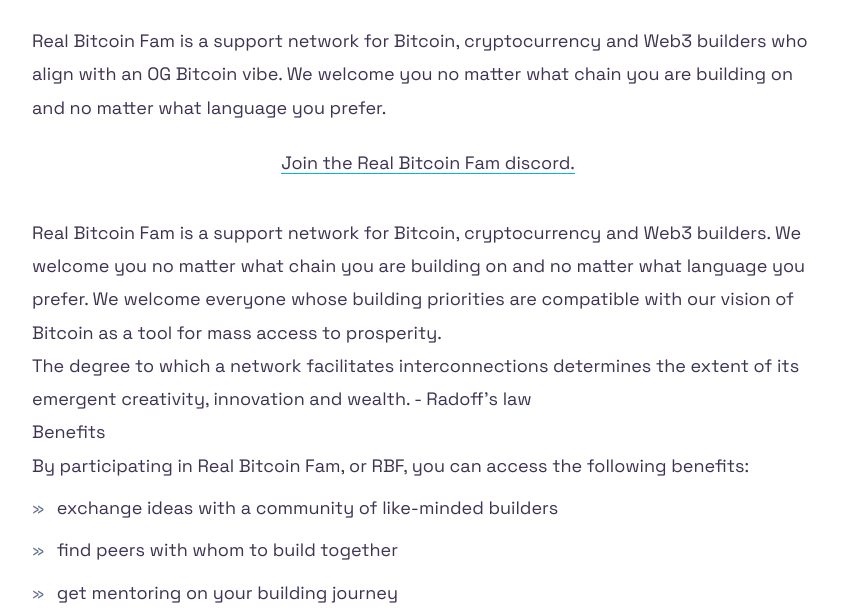
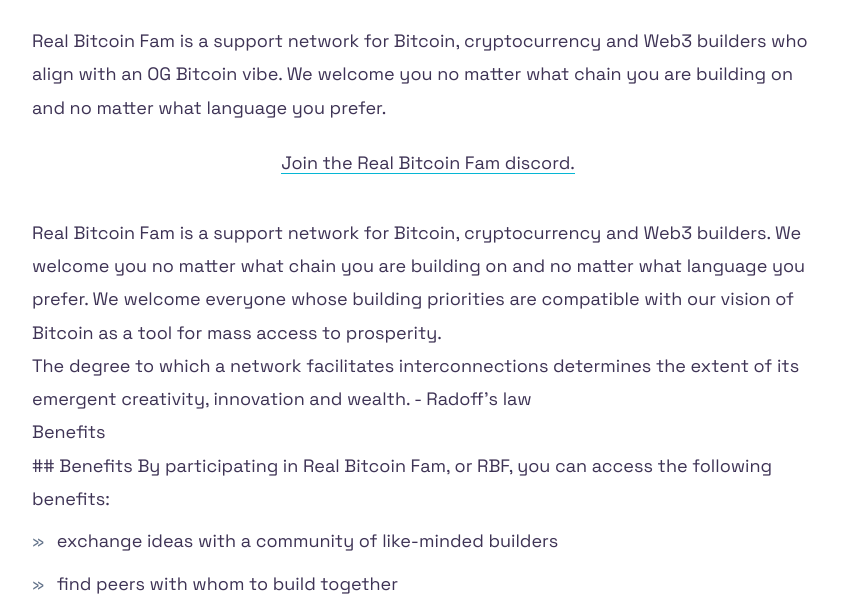
Before and after one commit to Panmoni/realbitcoinfam-www, an Astro site: page / in a window 1280 px wide. Shown: the part 174-789 px from the top of the page, without its empty margins (212-1067 px from the left). Built offline with nearby package versions, Linux system fonts and the light colour scheme; Astro itself is replaced by a stand-in of ours.

Commit message:
add project description 2

```diff
--- a/src/components/AboutTheTheme.astro
+++ b/src/components/AboutTheTheme.astro
@@ -9,6 +9,7 @@
   <blockquote>The degree to which a network facilitates interconnections determines the extent of its emergent creativity, innovation and wealth. - Radoff’s law</blockquote>
 
   <h2>Benefits</h2>
+  ## Benefits
 
   By participating in Real Bitcoin Fam, or RBF, you can access the following benefits:
 
```
